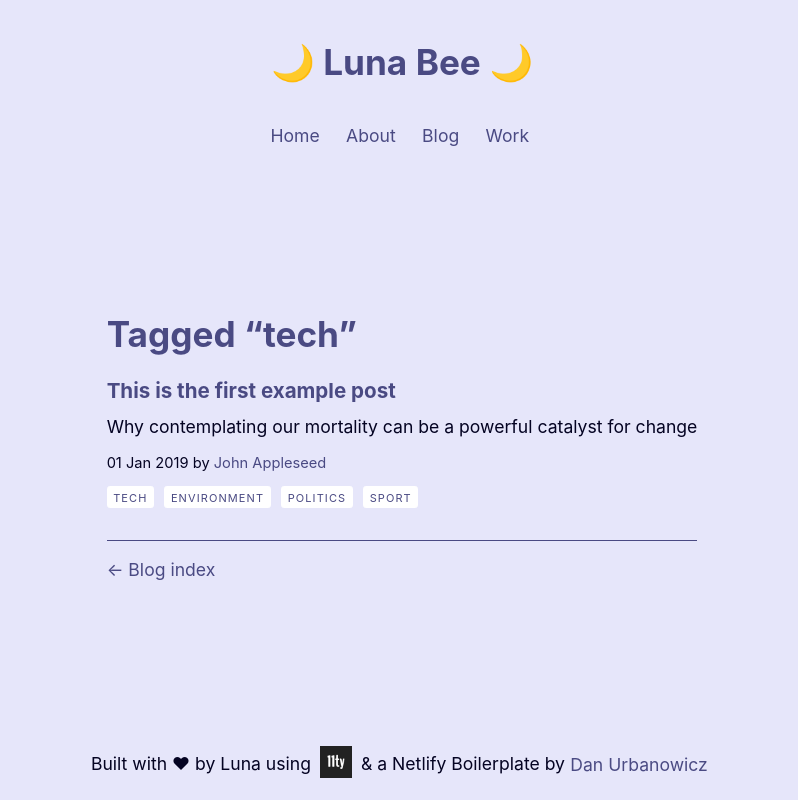
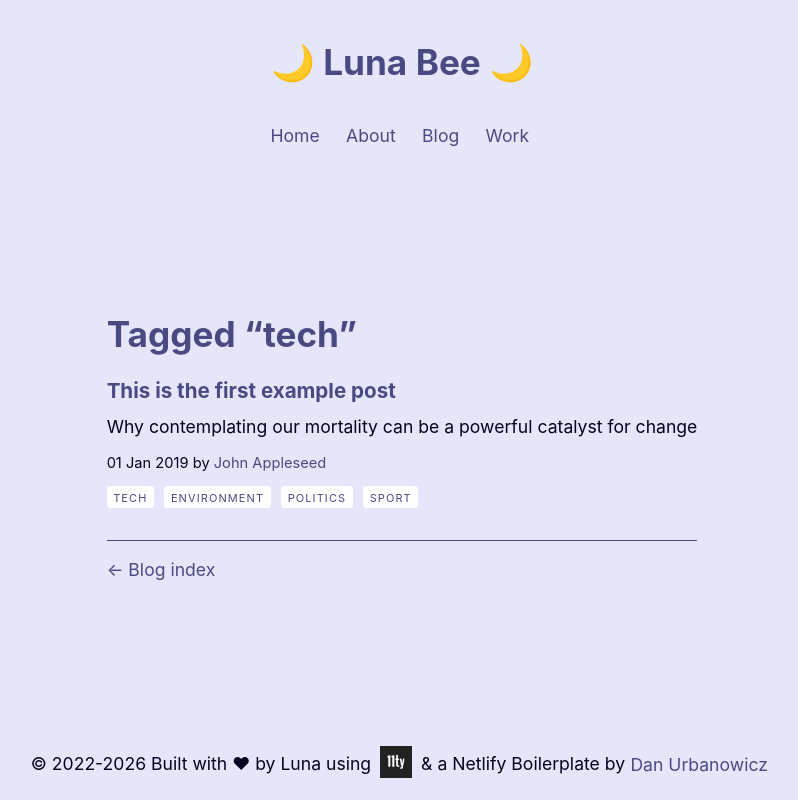
Before and after one commit to constbeecoding/lunabeedev, an Eleventy site: page tags.njk in a window 1280 px wide. Shown: the whole page, without its empty margins (238-1036 px from the left). Built offline with nearby package versions, Linux system fonts and the light colour scheme; Eleventy itself is replaced by a stand-in of ours; files that its build step writes are made by us from their sources.

Commit message:
style(footer): Update footer with current year.

```diff
--- a/_includes/components/footer.njk
+++ b/_includes/components/footer.njk
@@ -1,5 +1,5 @@
 <footer>
     <div class="footer-wrapper">
-        <p class="built-with">Built with ❤ by Luna using</p> <a href="https://www.11ty.dev/" class="eleventy-logo" target="_blank" rel="noopener noreferrer"><img src="/static/img/eleventylogo.png" alt="Eleventy logo"></a> <p class="boilerplate">& a Netlify Boilerplate by</p><a href="https://github.com/danurbanowicz/eleventy-netlify-boilerplate" class="dan-link" target="_blank" rel="noopener noreferrer"> Dan Urbanowicz </a>
+        <p class="built-with">© 2022-{{ "" | currentYear}} Built with ❤ by Luna using</p> <a href="https://www.11ty.dev/" class="eleventy-logo" target="_blank" rel="noopener noreferrer"><img src="/static/img/eleventylogo.png" alt="Eleventy logo"></a> <p class="boilerplate">& a Netlify Boilerplate by</p><a href="https://github.com/danurbanowicz/eleventy-netlify-boilerplate" class="dan-link" target="_blank" rel="noopener noreferrer"> Dan Urbanowicz </a>
     </div>
 </footer>
```
Also changed, not shown: .eleventy.js.
